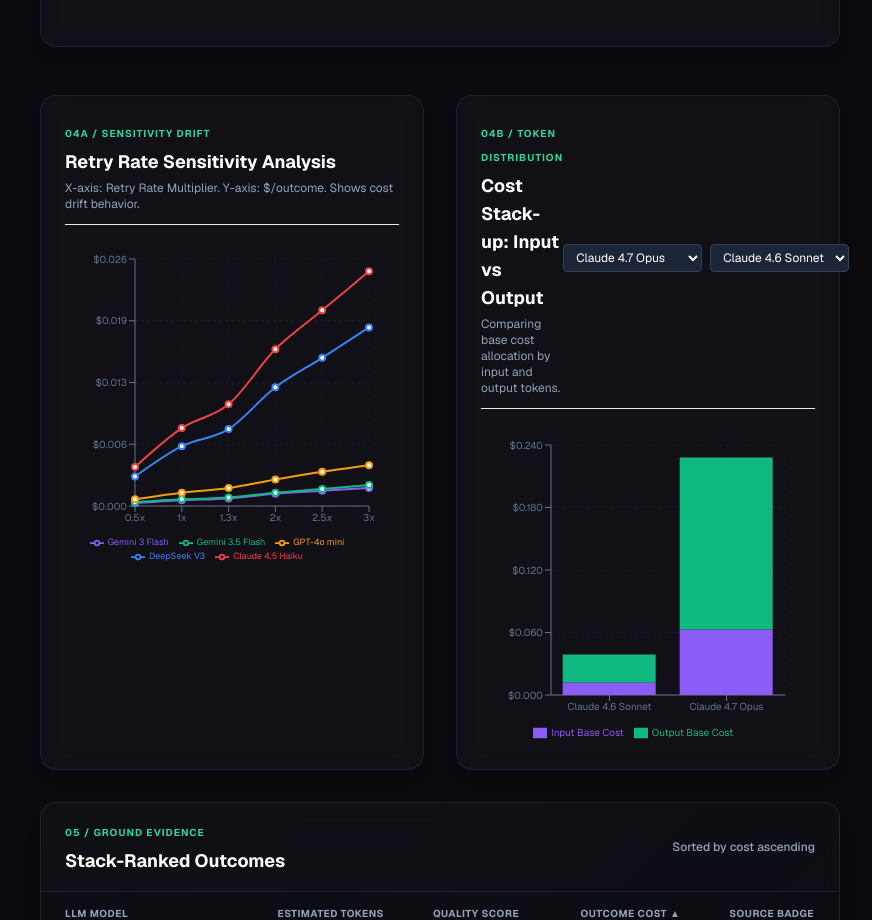
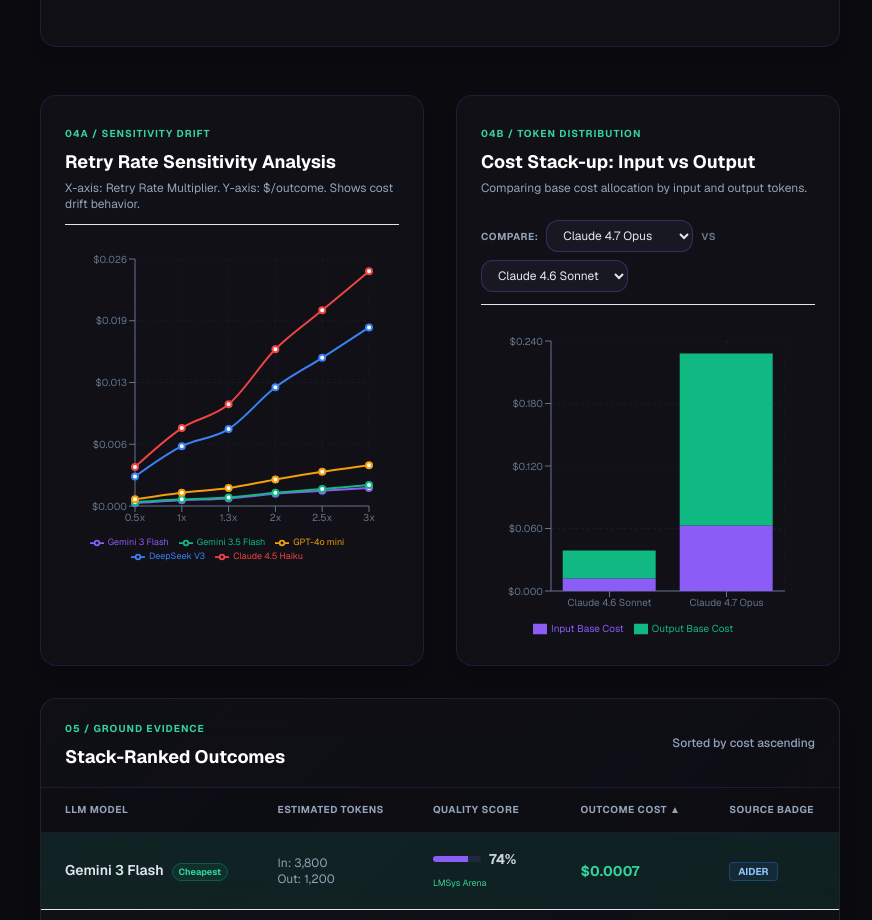
Before and after one commit to guevae2/llm-cost-per-outcome, a Next.js app: page / in a window 1280 px wide. Shown: the part 1460-2380 px from the top of the page, without its empty margins (408-1280 px from the left). Built offline with nearby package versions, Linux system fonts and the light colour scheme.

Commit message:
polish: prevent layout overflow on compare cost stack-up chart header

```diff
--- a/components/CostCharts.tsx
+++ b/components/CostCharts.tsx
@@ -282,27 +282,31 @@
 
         {/* Chapter 04b / Token Distribution */}
         <div className="bg-[var(--surface)] border border-[var(--border)] p-6 rounded-2xl backdrop-blur-md shadow-lg">
-          <div className="flex flex-col sm:flex-row sm:items-center sm:justify-between mb-4 border-b border-[var(--border)]/40 pb-3">
+          <div className="space-y-4 mb-4 border-b border-[var(--border)]/40 pb-3">
             <div className="space-y-1">
               <span className="text-[10px] font-bold text-emerald-400 uppercase tracking-widest">04b / Token Distribution</span>
               <h3 className="text-lg font-bold text-white">Cost Stack-up: Input vs Output</h3>
               <p className="text-xs text-slate-400">Comparing base cost allocation by input and output tokens.</p>
             </div>
+
+            {/* Dedicated Comparison Filters Row */}
             {selectedModels.length >= 2 && (
-              <div className="mt-2 sm:mt-0 flex gap-2">
+              <div className="flex flex-wrap gap-2 items-center pt-2">
+                <span className="text-[10px] text-slate-400 font-bold uppercase tracking-wider">Compare:</span>
                 <select
                   value={comparisonPair[0] || ""}
                   onChange={(e) => setComparisonPair([e.target.value, comparisonPair[1] || ""])}
-                  className="bg-[#1C2538] text-xs text-white border border-slate-700 px-2 py-1 rounded"
+                  className="bg-[var(--surface-light)] text-xs text-slate-200 border border-[var(--border-light)] px-3 py-1.5 rounded-xl outline-none focus:border-violet-500 transition duration-200"
                 >
                   {selectedModels.map((m) => (
                     <option key={m} value={m}>{LLM_MODELS[m]?.name || m}</option>
                   ))}
                 </select>
+                <span className="text-[10px] text-slate-500 font-bold uppercase tracking-wider">vs</span>
                 <select
                   value={comparisonPair[1] || ""}
                   onChange={(e) => setComparisonPair([comparisonPair[0] || "", e.target.value])}
-                  className="bg-[#1C2538] text-xs text-white border border-slate-700 px-2 py-1 rounded"
+                  className="bg-[var(--surface-light)] text-xs text-slate-200 border border-[var(--border-light)] px-3 py-1.5 rounded-xl outline-none focus:border-violet-500 transition duration-200"
                 >
                   {selectedModels.map((m) => (
                     <option key={m} value={m}>{LLM_MODELS[m]?.name || m}</option>
```
